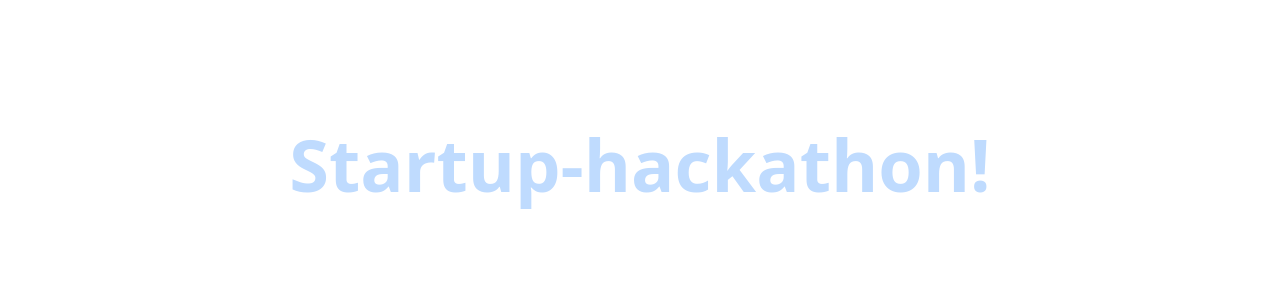
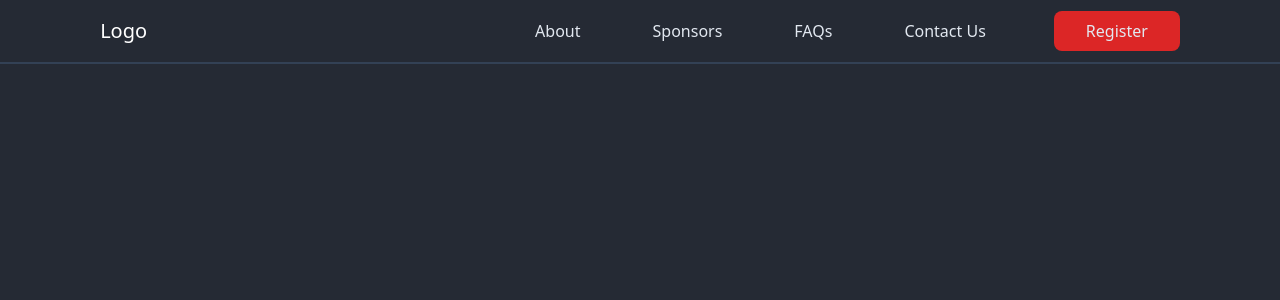
Before and after one commit to SDC-USICT/startup-hackathon, a React (Create React App) app: page / in a window 1280 px wide. Shown: the top 300 px of the page. Built offline with nearby package versions, Linux system fonts and the light colour scheme.

Commit message:
navbar basic done

```diff
--- a/package.json
+++ b/package.json
@@ -8,6 +8,7 @@
     "@testing-library/user-event": "^13.5.0",
     "react": "^18.2.0",
     "react-dom": "^18.2.0",
+    "react-router-dom": "^6.8.0",
     "react-scripts": "5.0.1",
     "web-vitals": "^2.1.4"
   },
--- a/public/index.html
+++ b/public/index.html
@@ -7,7 +7,7 @@
     <meta name="theme-color" content="#000000" />
     <meta
       name="description"
-      content="Web site created using create-react-app"
+      content="Startup Hackathon by Techspace, Usict"
     />
     <link rel="apple-touch-icon" href="%PUBLIC_URL%/logo192.png" />
     <!--
@@ -24,7 +24,7 @@
       work correctly both with client-side routing and a non-root public URL.
       Learn how to configure a non-root public URL by running `npm run build`.
     -->
-    <title>React App</title>
+    <title>Hackathon</title>
   </head>
   <body>
     <noscript>You need to enable JavaScript to run this app.</noscript>
--- a/src/App.js
+++ b/src/App.js
@@ -1,8 +1,8 @@
-import logo from "./logo.svg";
 import "./App.css";
+import Home from "./Components/Home";
 
 function App() {
-  return <h1 className="text-7xl font-bold text-blue-200 flex pt-32 justify-center ">Startup-hackathon!</h1>;
+  return <Home/>;
 }
 
 export default App;
--- /dev/null
+++ b/src/Components/CSS/home.css
@@ -0,0 +1,8 @@
+* {
+    padding: 0;
+    margin: 0;
+    box-sizing: border-box;
+}
+body {
+    background-color: #252a34;
+}
--- /dev/null
+++ b/src/Components/Home.js
@@ -0,0 +1,35 @@
+import React from "react";
+import { Link } from "react-router-dom";
+import "./CSS/home.css";
+function Home() {
+  return (
+    <>
+      <div>
+        {/* navbar */}
+        <section className=" flex gap-x-96 flex-row border-b-2 border-slate-700 h-16 justify-center items-center sticky">
+                  <div className="text-xl text-white
+          ">Logo</div>
+          <div className="flex flex-row gap-x-16 justify-center items-center">
+            <div className="text-slate-200  hover:text-slate-400 cursor-pointer hover:border-b-2 border-red-900 px-1 hover:ease-out duration-100 text-l">
+              About
+            </div>
+            <div className="text-slate-200  hover:text-slate-400 cursor-pointer hover:border-b-2 border-red-900 px-1 hover:ease-out duration-100">
+              Sponsors
+            </div>
+            <div className="text-slate-200  hover:text-slate-400 cursor-pointer hover:border-b-2 border-red-900 px-1 hover:ease-out duration-100">
+              FAQs
+            </div>
+            <div className="text-slate-200  hover:text-slate-400 cursor-pointer hover:border-b-2 border-red-900 px-1 hover:ease-out duration-100">
+              Contact Us
+            </div>
+            <div className="bg-red-600 hover:bg-red-700 px-8 py-2 rounded-lg text-slate-200 hover:text-slate-300 hover:bg-red-650 cursor-pointer">
+              <div className="">Register</div>
+            </div>
+          </div>
+        </section>
+        {/* hero */}
+      </div>
+    </>
+  );
+}
+export default Home;
```
Also changed, not shown: 1 other file (tests, documents, lock files or other folders).
